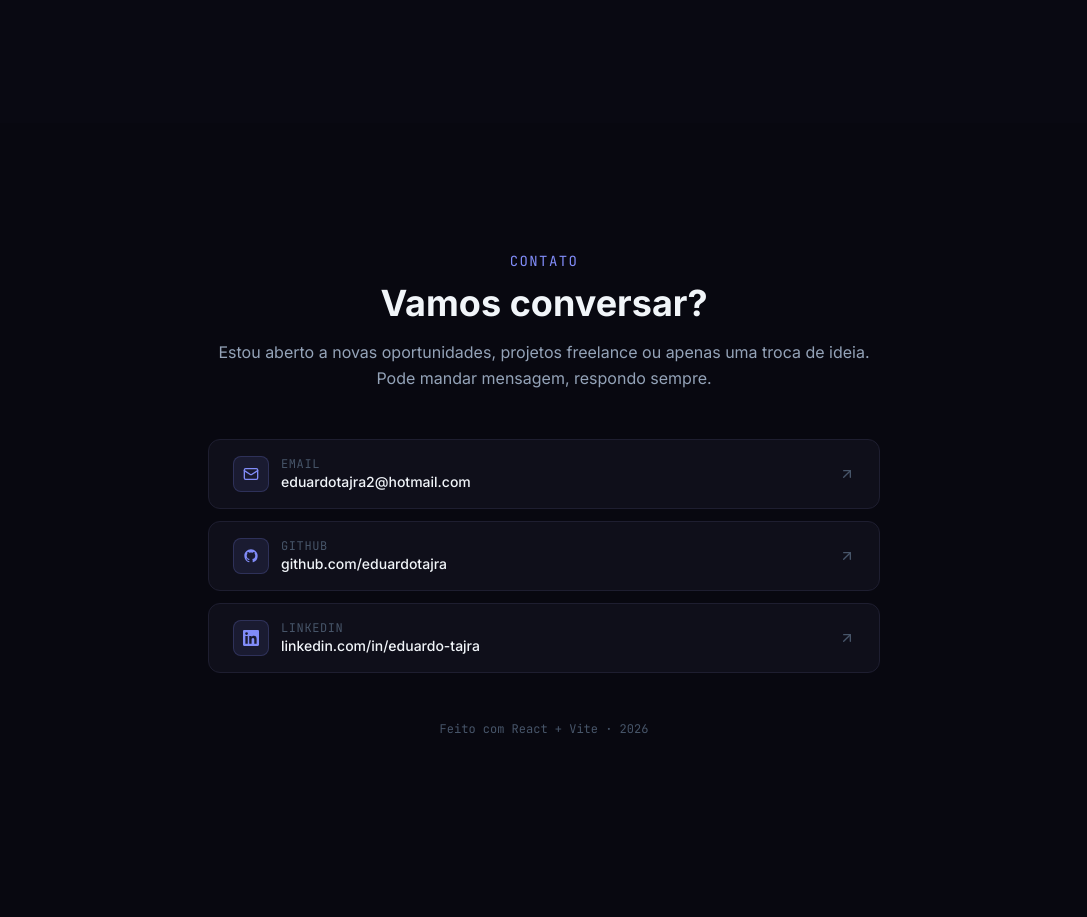
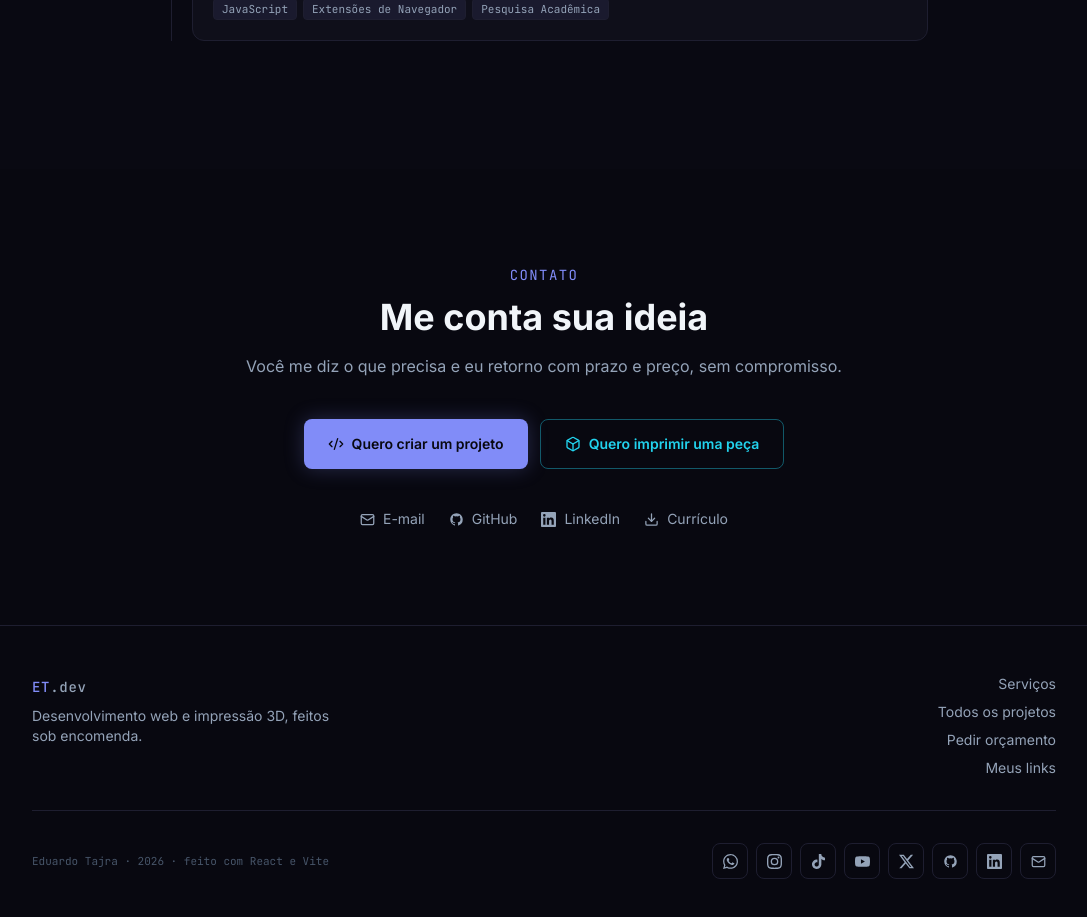
Before and after one commit to eduardotajra/portfolio-eduardotajra, a React (Vite) app: page / in a window 1280 px wide. Shown: the part 6420-7337 px from the top of the page, without its empty margins (96-1183 px from the left). Before the commit the page ends 7285 px from the top, so only its background shows below. Built offline with nearby package versions, Linux system fonts and the light colour scheme.

Commit message:
feat: make contact quote-driven and add site footer

```diff
--- a/src/App.jsx
+++ b/src/App.jsx
@@ -9,6 +9,7 @@ const Home = lazy(() => import('./pages/Home'))
 const Projetos = lazy(() => import('./pages/Projetos'))
 // A navbar não aparece em /links e traz o framer-motion junto: fora do caminho crítico.
 const Navbar = lazy(() => import('./components/Navbar'))
+const Footer = lazy(() => import('./components/Footer'))
 
 // Fundo na cor do site: a troca de chunk não pisca branco.
 const Carregando = () => <div className="min-h-screen bg-bg" />
@@ -34,6 +35,11 @@ function Layout() {
           </Routes>
         </Suspense>
       </main>
+      {!rotaNua && (
+        <Suspense fallback={null}>
+          <Footer />
+        </Suspense>
+      )}
     </div>
   )
 }
--- a/src/components/About.jsx
+++ b/src/components/About.jsx
@@ -46,8 +46,9 @@ export default function About() {
                 pessoal virou um estúdio de jogos. Gosto de levar ideias até o fim.
               </p>
               <p>
-                Atualmente aberto a oportunidades{' '}
-                <span className="text-accent">full time ou freelance</span>.
+                Hoje trabalho com projetos sob encomenda, de sites e jogos a peças
+                impressas em 3D, e sigo{' '}
+                <span className="text-accent">disponível para novos trabalhos</span>.
               </p>
             </div>
           </motion.div>
--- a/src/components/Contact.jsx
+++ b/src/components/Contact.jsx
@@ -1,27 +1,31 @@
 import { useRef } from 'react'
 import { motion, useInView } from 'framer-motion'
-import { Mail, ArrowUpRight } from 'lucide-react'
+import { Mail, Download, Code2, Box } from 'lucide-react'
 import { GithubIcon, LinkedinIcon } from './icons'
+import { contato } from '../data/contato'
 
-const links = [
+// WhatsApp é o canal comercial: fica em destaque, com a mensagem já escrita.
+const orcamentos = [
   {
-    icon: Mail,
-    label: 'Email',
-    value: 'eduardotajra2@hotmail.com',
-    href: 'mailto:eduardotajra2@hotmail.com',
+    icone: Code2,
+    titulo: 'Quero criar um projeto',
+    href: contato.whatsappDev,
+    cor: 'accent',
   },
   {
-    icon: GithubIcon,
-    label: 'GitHub',
-    value: 'github.com/eduardotajra',
-    href: 'https://github.com/eduardotajra',
+    icone: Box,
+    titulo: 'Quero imprimir uma peça',
+    href: contato.whatsapp3d,
+    cor: 'cyan',
   },
-  {
-    icon: LinkedinIcon,
-    label: 'LinkedIn',
-    value: 'linkedin.com/in/eduardo-tajra',
-    href: 'https://www.linkedin.com/in/eduardo-tajra/',
-  },
+]
+
+// Canais profissionais: continuam à mão, sem disputar a atenção com o orçamento.
+const profissionais = [
+  { Icone: Mail, rotulo: 'E-mail', href: `mailto:${contato.email}` },
+  { Icone: GithubIcon, rotulo: 'GitHub', href: contato.github },
+  { Icone: LinkedinIcon, rotulo: 'LinkedIn', href: contato.linkedin },
+  { Icone: Download, rotulo: 'Currículo', href: '/cv.pdf', baixar: true },
 ]
 
 export default function Contact() {
@@ -29,23 +33,22 @@ export default function Contact() {
   const inView = useInView(ref, { once: true, margin: '-80px' })
 
   return (
-    <section id="contact" className="py-32 px-6">
-      <div className="max-w-2xl mx-auto text-center">
+    <section id="contact" className="px-6 py-24">
+      <div className="mx-auto max-w-2xl text-center">
         <motion.div
           ref={ref}
           initial={{ opacity: 0, y: 24 }}
           animate={inView ? { opacity: 1, y: 0 } : {}}
           transition={{ duration: 0.5 }}
         >
-          <p className="font-mono text-sm text-accent mb-3 tracking-widest uppercase">
+          <p className="mb-3 font-mono text-sm uppercase tracking-widest text-accent">
             contato
           </p>
-          <h2 className="text-4xl font-bold text-text-primary mb-4">
-            Vamos conversar?
+          <h2 className="mb-4 text-3xl font-bold text-text-primary sm:text-4xl">
+            Me conta sua ideia
           </h2>
-          <p className="text-text-secondary leading-relaxed mb-12">
-            Estou aberto a novas oportunidades, projetos freelance ou apenas uma troca de ideia.
-            Pode mandar mensagem, respondo sempre.
+          <p className="mb-10 leading-relaxed text-text-secondary">
+            Você me diz o que precisa e eu retorno com prazo e preço, sem compromisso.
           </p>
         </motion.div>
 
@@ -53,41 +56,49 @@ export default function Contact() {
           initial={{ opacity: 0, y: 24 }}
           animate={inView ? { opacity: 1, y: 0 } : {}}
           transition={{ duration: 0.5, delay: 0.15 }}
-          className="flex flex-col gap-3 mb-12"
+          className="mb-10 flex flex-col justify-center gap-3 sm:flex-row"
         >
-          {links.map(({ icon: Icon, label, value, href }) => (
+          {orcamentos.map(({ icone: Icone, titulo, href, cor }) => {
+            const ehAccent = cor === 'accent'
+            return (
+              <a
+                key={titulo}
+                href={href}
+                target="_blank"
+                rel="noopener noreferrer"
+                className={`flex items-center justify-center gap-2 rounded-lg px-6 py-3.5 text-sm font-semibold transition-all duration-200 ${
+                  ehAccent
+                    ? 'bg-accent text-bg hover:bg-accent/90 glow-accent'
+                    : 'border border-cyan/40 text-cyan hover:border-cyan hover:bg-cyan/10'
+                }`}
+              >
+                <Icone size={16} />
+                {titulo}
+              </a>
+            )
+          })}
+        </motion.div>
+
+        <motion.div
+          initial={{ opacity: 0 }}
+          animate={inView ? { opacity: 1 } : {}}
+          transition={{ duration: 0.5, delay: 0.3 }}
+          className="flex flex-wrap items-center justify-center gap-x-6 gap-y-3"
+        >
+          {profissionais.map(({ Icone, rotulo, href, baixar }) => (
             <a
-              key={label}
+              key={rotulo}
               href={href}
+              download={baixar || undefined}
               target={href.startsWith('http') ? '_blank' : undefined}
               rel="noopener noreferrer"
-              className="group flex items-center justify-between bg-surface border border-border rounded-xl px-6 py-4 hover:border-border-2 hover:bg-surface-2 transition-all duration-200"
+              className="flex items-center gap-2 text-sm text-text-secondary transition-colors hover:text-accent"
             >
-              <div className="flex items-center gap-3">
-                <div className="w-9 h-9 rounded-lg bg-accent/10 border border-accent/20 flex items-center justify-center">
-                  <Icon size={16} className="text-accent" />
-                </div>
-                <div className="text-left">
-                  <p className="text-xs text-muted font-mono uppercase tracking-wider">{label}</p>
-                  <p className="text-sm text-text-primary font-medium">{value}</p>
-                </div>
-              </div>
-              <ArrowUpRight
-                size={16}
-                className="text-muted group-hover:text-accent group-hover:translate-x-0.5 group-hover:-translate-y-0.5 transition-all duration-200"
-              />
+              <Icone size={15} />
+              {rotulo}
             </a>
           ))}
         </motion.div>
-
-        <motion.p
-          initial={{ opacity: 0 }}
-          animate={inView ? { opacity: 1 } : {}}
-          transition={{ duration: 0.5, delay: 0.4 }}
-          className="font-mono text-xs text-muted"
-        >
-          Feito com React + Vite · {new Date().getFullYear()}
-        </motion.p>
       </div>
     </section>
   )
--- /dev/null
+++ b/src/components/Footer.jsx
@@ -0,0 +1,90 @@
+import { Link } from 'react-router-dom'
+import { Mail } from 'lucide-react'
+import {
+  GithubIcon,
+  LinkedinIcon,
+  InstagramIcon,
+  TiktokIcon,
+  YoutubeIcon,
+  XIcon,
+  WhatsappIcon,
+} from './icons'
+import { contato } from '../data/contato'
+
+// Mesmo conjunto e mesma ordem de /links, para os dois lugares nunca divergirem.
+const redes = [
+  { Icone: WhatsappIcon, nome: 'WhatsApp', href: contato.whatsappGeral },
+  { Icone: InstagramIcon, nome: 'Instagram', href: contato.instagram },
+  { Icone: TiktokIcon, nome: 'TikTok', href: contato.tiktok },
+  { Icone: YoutubeIcon, nome: 'YouTube', href: contato.youtube },
+  { Icone: XIcon, nome: 'X', href: contato.x },
+  { Icone: GithubIcon, nome: 'GitHub', href: contato.github },
+  { Icone: LinkedinIcon, nome: 'LinkedIn', href: contato.linkedin },
+]
+
+export default function Footer() {
+  return (
+    <footer className="border-t border-border px-6 py-12">
+      <div className="mx-auto flex max-w-5xl flex-col gap-8">
+        <div className="flex flex-col gap-8 sm:flex-row sm:items-start sm:justify-between">
+          <div>
+            <Link
+              to="/"
+              className="font-mono text-sm font-medium tracking-wider text-accent transition-colors hover:text-text-primary"
+            >
+              ET<span className="text-text-secondary">.dev</span>
+            </Link>
+            <p className="mt-2 max-w-xs text-sm text-text-secondary">
+              Desenvolvimento web e impressão 3D, feitos sob encomenda.
+            </p>
+          </div>
+
+          <nav className="flex flex-col gap-2 text-sm sm:text-right">
+            <a href="/#servicos" className="text-text-secondary transition-colors hover:text-accent">
+              Serviços
+            </a>
+            <Link to="/projetos" className="text-text-secondary transition-colors hover:text-accent">
+              Todos os projetos
+            </Link>
+            <a href="/#contact" className="text-text-secondary transition-colors hover:text-accent">
+              Pedir orçamento
+            </a>
+            <Link to="/links" className="text-text-secondary transition-colors hover:text-accent">
+              Meus links
+            </Link>
+          </nav>
+        </div>
+
+        <div className="flex flex-col-reverse gap-6 border-t border-border pt-8 sm:flex-row sm:items-center sm:justify-between">
+          <p className="font-mono text-[11px] text-muted">
+            Eduardo Tajra · {new Date().getFullYear()} · feito com React e Vite
+          </p>
+
+          <div className="flex flex-wrap gap-2">
+            {redes.map(({ Icone, nome, href }) => (
+              <a
+                key={nome}
+                href={href}
+                target="_blank"
+                rel="noopener noreferrer"
+                aria-label={nome}
+                title={nome}
+                className="flex h-9 w-9 items-center justify-center rounded-lg border border-border text-text-secondary transition-colors hover:border-accent/50 hover:text-accent"
+              >
+                <Icone size={15} />
+              </a>
+            ))}
+            <a
+              href={`mailto:${contato.email}`}
+              aria-label="E-mail"
+              title="E-mail"
+              className="flex h-9 w-9 items-center justify-center rounded-lg border border-border text-text-secondary transition-colors hover:border-accent/50 hover:text-accent"
+            >
+              <Mail size={15} />
+            </a>
+          </div>
+        </div>
+      </div>
+    </footer>
+  )
+}
```
